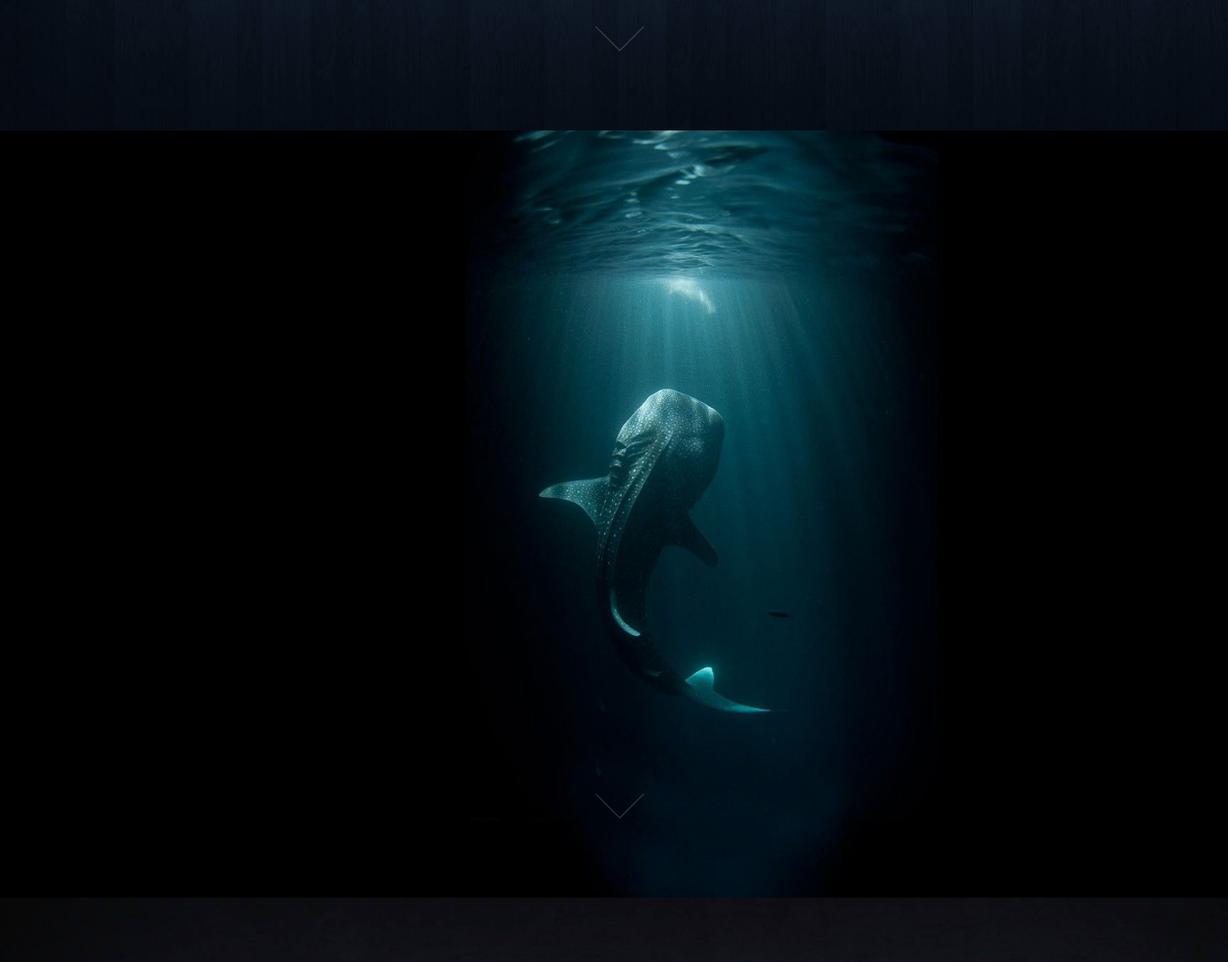
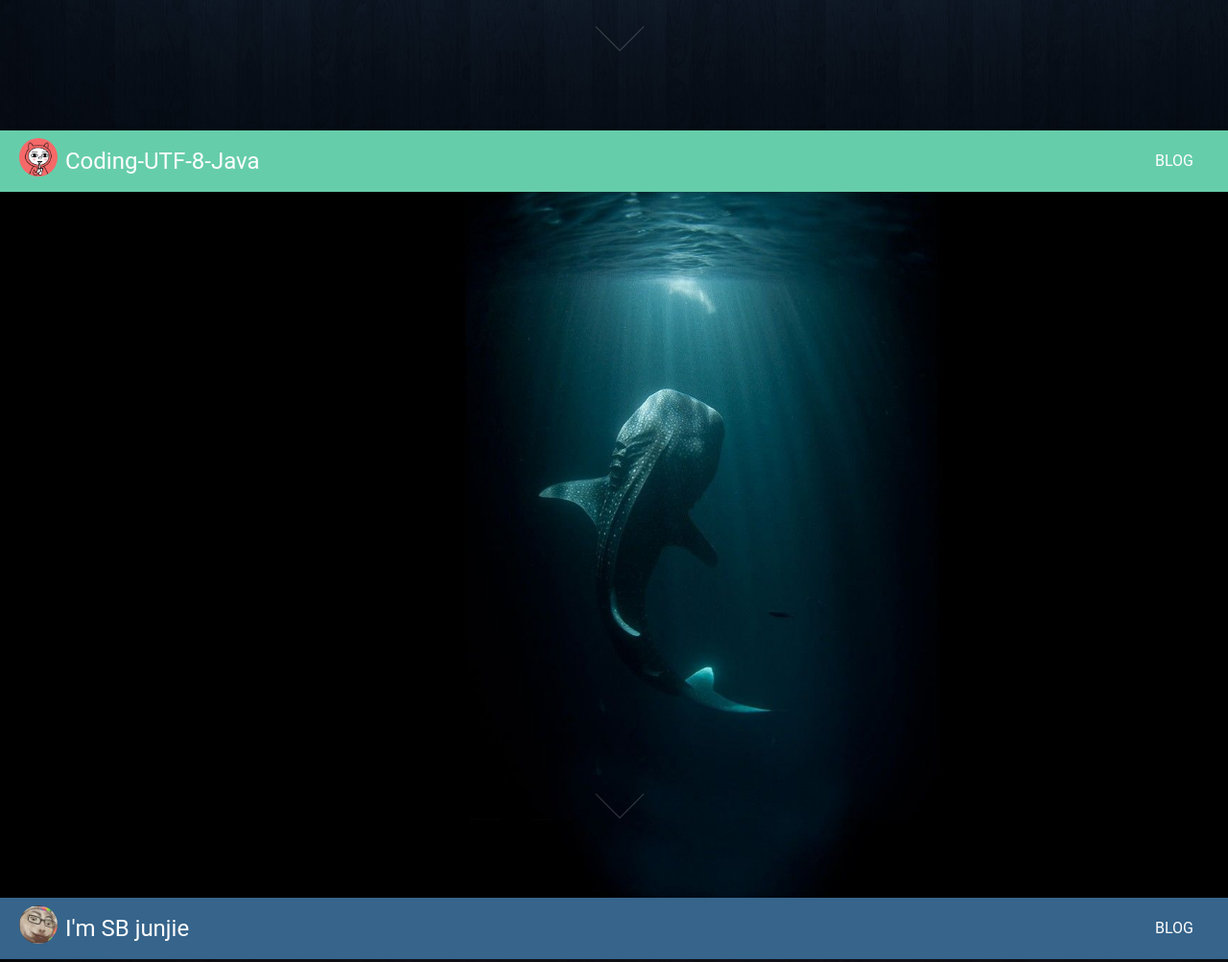
Before and after one commit to FridayDai/react-redux-scaffold, a React app: page / in a window 1280 px wide. Shown: the part 664-1667 px from the top of the page at 96% size. Built offline with nearby package versions, Linux system fonts and the light colour scheme.

Commit message:
update screen

```diff
--- /dev/null
+++ b/src/components/HomePage/NavHeaderLiHui.css
@@ -0,0 +1,9 @@
+.app-bar-lihui {
+    /*background-color: rgb(43, 40, 70) !important;*/
+    background-color: #66CDAA !important;
+}
+
+.avatar-lihui {
+    background:url(../../images/lihui.jpg) no-repeat;
+    background-size: 40px 40px;
+}
--- /dev/null
+++ b/src/components/HomePage/NavHeaderLiHui.js
@@ -0,0 +1,45 @@
+/**
+ * Created by xplusz on 18/2/24.
+ */
+/**
+ * Created by yi.dai on 2018/2/15.
+ */
+import AppBar from 'material-ui/AppBar';
+import Avatar from 'material-ui/Avatar';
+import React, {Component} from 'react';
+import './NavHeaderLiHui.css';
+
+export default class NavHeader extends Component {
+    constructor(props) {
+        super(props);
+    }
+
+    render() {
+        return (
+            <div className='nav-header'>
+                <AppBar
+                    style={{'paddingLeft': '36px', 'paddingRight': '36px', 'height': '64px'}}
+                    title={
+                        <div>
+                            <span>Coding-UTF-8-Java</span>
+                        </div>
+                    }
+                    className='app-bar-lihui'
+                    iconElementLeft={<Avatar size={40} className="avatar-lihui" />}
+                    iconStyleRight={{'margin': 0, 'padding': 0, 'lineHeight': '64px', 'color': 'white', 'cursor': 'pointer'}}
+                    iconElementRight={
+                        <div>
+                            <span
+                                onClick={() => {
+                                    window.open('https://github.com/CodingAndroid');
+                                }}
+                            >
+                                BLOG
+                            </span>
+                        </div>
+                    }
+                />
+            </div>
+        );
+    }
+}
--- /dev/null
+++ b/src/components/HomePage/NavHeaderShiZong.css
@@ -0,0 +1,9 @@
+.app-bar-shizong {
+    /*background-color: rgb(43, 40, 70) !important;*/
+    background-color: #36648B !important;
+}
+
+.avatar-shizong {
+    background:url(../../images/shizong.png) no-repeat;
+    background-size: 40px 40px;
+}
--- /dev/null
+++ b/src/components/HomePage/NavHeaderShiZong.js
@@ -0,0 +1,45 @@
+/**
+ * Created by xplusz on 18/2/24.
+ */
+/**
+ * Created by yi.dai on 2018/2/15.
+ */
+import AppBar from 'material-ui/AppBar';
+import Avatar from 'material-ui/Avatar';
+import React, {Component} from 'react';
+import './NavHeaderShiZong.css';
+
+export default class NavHeader extends Component {
+    constructor(props) {
+        super(props);
+    }
+
+    render() {
+        return (
+            <div className='nav-header'>
+                <AppBar
+                    style={{'paddingLeft': '36px', 'paddingRight': '36px', 'height': '64px'}}
+                    title={
+                        <div>
+                            <span>I'm SB junjie</span>
+                        </div>
+                    }
+                    className='app-bar-shizong'
+                    iconElementLeft={<Avatar size={40} className="avatar-shizong" />}
+                    iconStyleRight={{'margin': 0, 'padding': 0, 'lineHeight': '64px', 'color': 'white', 'cursor': 'pointer'}}
+                    iconElementRight={
+                        <div>
+                            <span
+                                onClick={() => {
+                                    window.open('http://www.cnblogs.com/s648667069/');
+                                }}
+                            >
+                                BLOG
+                            </span>
+                        </div>
+                    }
+                />
+            </div>
+        );
+    }
+}
--- a/src/components/HomePage/Pages.css
+++ b/src/components/HomePage/Pages.css
@@ -28,11 +28,11 @@
     background-size: cover;
     top: 200%;
 
-    display: flex;
-    color: white;
-    letter-spacing: 3em;
-    align-items: center;
-    justify-content: center;
+    /*display: flex;*/
+    /*color: white;*/
+    /*letter-spacing: 3em;*/
+    /*align-items: center;*/
+    /*justify-content: center;*/
 }
 
 /*下箭头*/
--- a/src/components/HomePage/Pages.js
+++ b/src/components/HomePage/Pages.js
@@ -4,6 +4,8 @@
 import React, {Component} from 'react';
 import './Pages.css';
 import NavHeader from './NavHeader';
+import NavHeaderLiHui from './NavHeaderLiHui';
+import NavHeaderShiZong from './NavHeaderShiZong';
 import Content from './Content';
 
 
@@ -64,12 +66,13 @@ export default class Pages extends Component {
                     </div>
                 </div>
                 <div className='page2'>
+                    <NavHeaderLiHui />
                     <div className='box2'>
                         <span className='arrow-bottom'></span>
                     </div>
                 </div>
                 <div className='page3'>
-                    <h1>敬请期待</h1>
+                    <NavHeaderShiZong />
                 </div>
             </div>
         );
```
Also changed, not shown: src/images/lihui.jpg (added), src/images/shizong.png (added).
